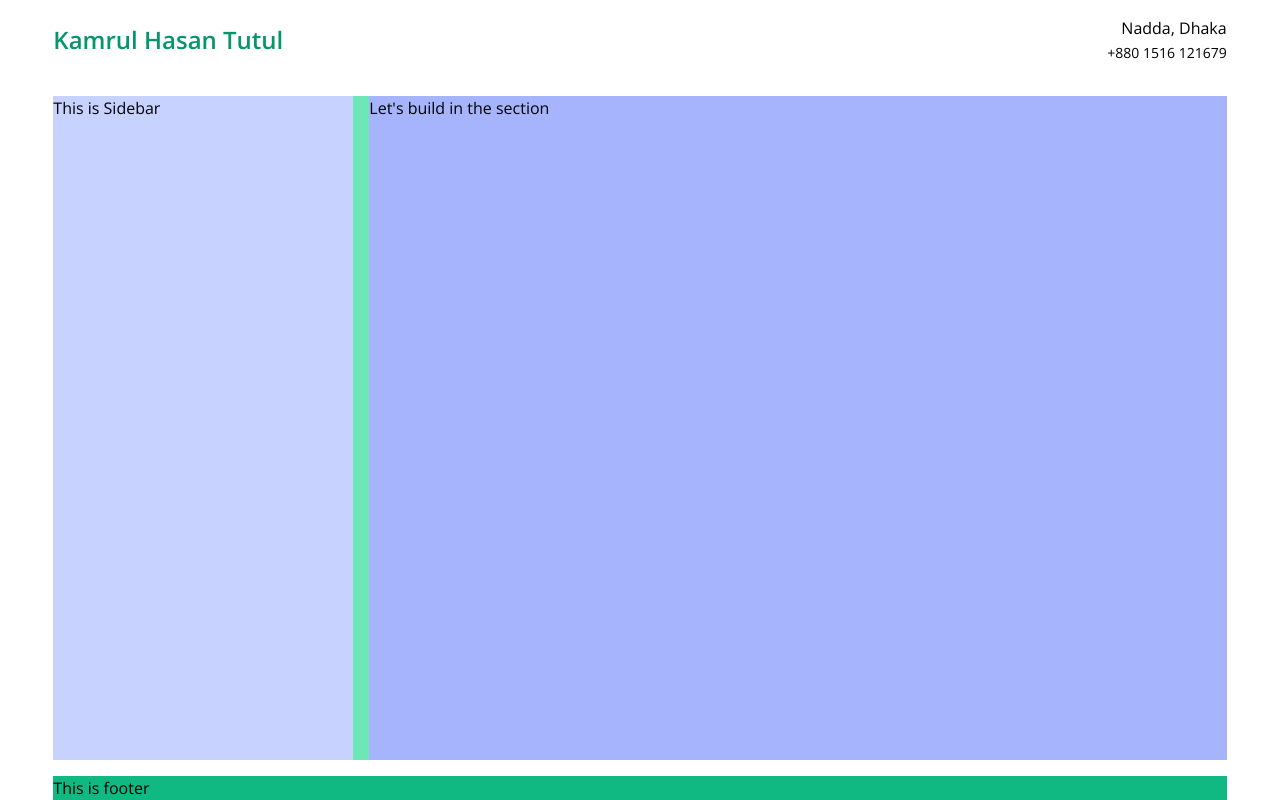
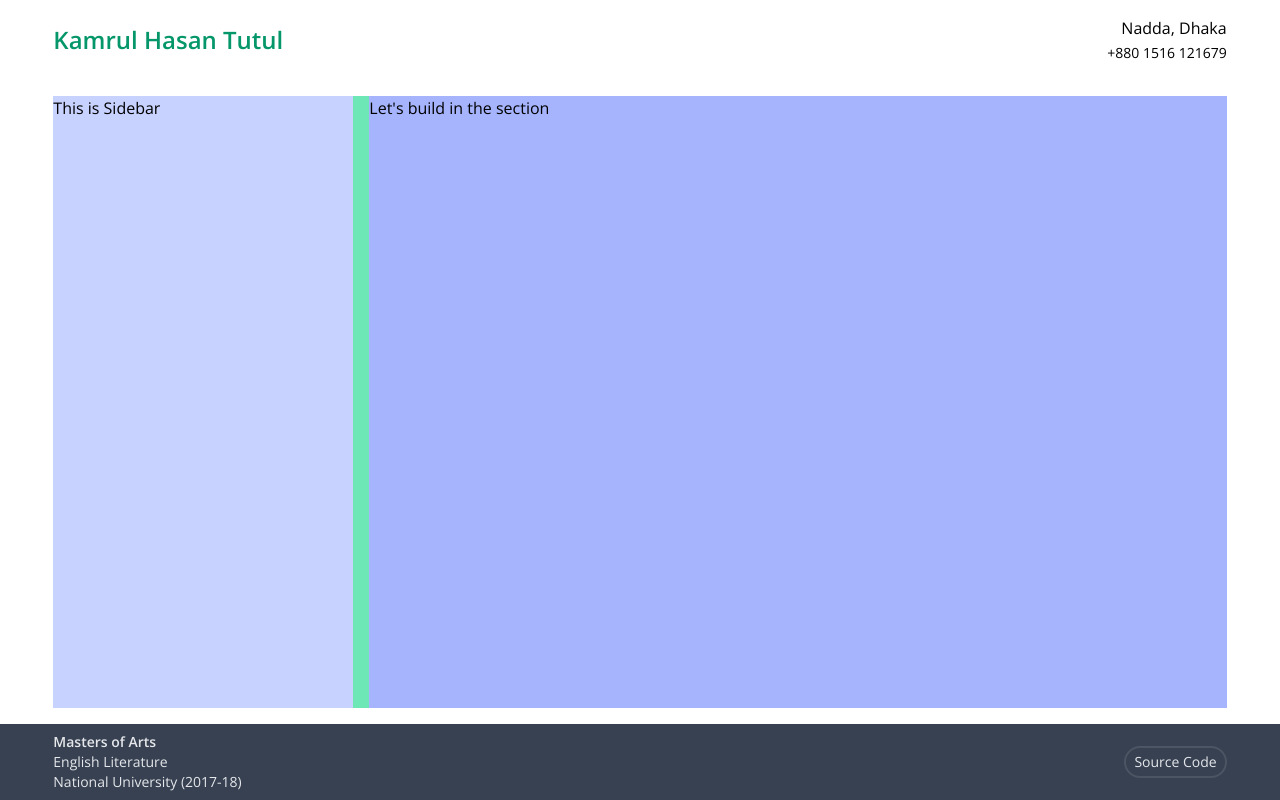
Before and after one commit to TutulDevs/react-test-disl, a React (Create React App) app: page /form in a window 1280 px wide. Built offline with nearby package versions, Linux system fonts and the light colour scheme.

Commit message:
layout>header tweaked & footer: done

```diff
--- a/src/Layout/Footer.js
+++ b/src/Layout/Footer.js
@@ -0,0 +1,26 @@
+const Footer = () => {
+  return (
+    <footer className="bg-gray-700 text-gray-200 py-2">
+      <div className="w-11/12 mx-auto flex flex-col sm:flex-row justify-between items-center">
+        {/* University info */}
+        <div className="text-sm text-center sm:text-left mb-2 sm:mb-0">
+          <h4 className="font-semibold">Masters of Arts </h4>
+          <h5>English Literature</h5>
+          <p>National University (2017-18)</p>
+        </div>
+
+        {/* Code */}
+        <a
+          href="https://github.com/TutulDevs/react-test-disl"
+          target="_blank"
+          rel="noopener noreferrer"
+          className="border-2 border-gray-600 hover:border-green-200 transition duration-300 ease-in rounded-full py-1 px-2 text-xs sm:text-sm"
+        >
+          Source Code
+        </a>
+      </div>
+    </footer>
+  );
+};
+
+export default Footer;
--- a/src/Layout/Header.js
+++ b/src/Layout/Header.js
@@ -2,7 +2,7 @@ import { Link } from "react-router-dom";
 
 const Header = () => {
   return (
-    <header className="py-4 flex flex-col sm:flex-row justify-between items-center">
+    <header className="w-11/12 mx-auto py-4 flex flex-col sm:flex-row justify-between items-center">
       {/* Name or Logo */}
       <h1 className="text-2xl font-semibold mb-2 sm:mb-0 transition duration-300 ease-in-out text-green-600 transform hover:-skew-y-1">
         <Link to="/">Kamrul Hasan Tutul</Link>
--- a/src/Layout/Layout.js
+++ b/src/Layout/Layout.js
@@ -1,20 +1,21 @@
+import Footer from "./Footer";
 import Header from "./Header";
 
 const Layout = (props) => {
   return (
-    <div className="font-openSans min-h-screen w-11/12 mx-auto grid gap-4 grid-rows-layout">
+    <div className="font-openSans min-h-screen w-screen mx-auto grid gap-4 grid-rows-layout">
       {/* Header */}
       <Header />
 
       {/* main with sidebar */}
-      <main className="bg-green-300 grid gap-4 grid-cols-1 md:grid-cols-main">
+      <main className="bg-green-300 w-11/12 mx-auto grid gap-4 grid-cols-1 md:grid-cols-main">
         <aside className="bg-indigo-200">This is Sidebar</aside>
 
         <section className="bg-indigo-300">{props.children}</section>
       </main>
 
       {/* Footer */}
-      <footer className="bg-green-500">This is footer</footer>
+      <Footer />
     </div>
   );
 };
```
